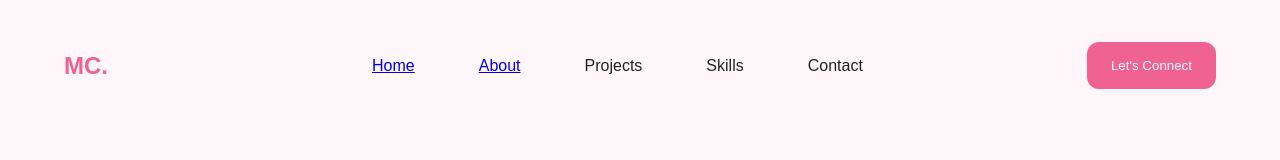
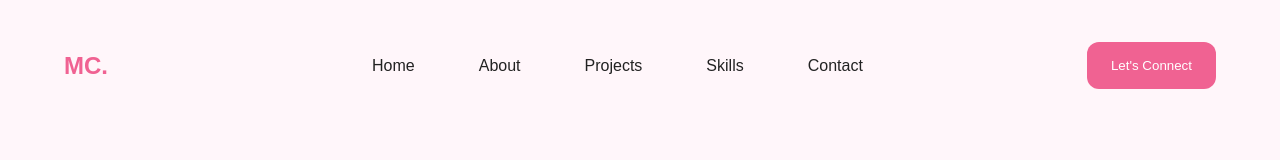
Before and after one commit to Mal-wina/Portfolio, a React app in the folder portfolio/: page / in a window 1280 px wide. Shown: the top 160 px of the page. Built offline with nearby package versions, Linux system fonts and the light colour scheme; the HTML template or start-up script is replaced by a standard one.

Commit message:
updated css

```diff
--- a/portfolio/src/App.css
+++ b/portfolio/src/App.css
@@ -27,6 +27,15 @@ body {
   gap: 2rem;
   list-style: none;
   margin: 0;
+}
+
+.nav-links a {
+  text-decoration: none;
+  color:#222;
+}
+
+.nav-links a:hover {
+  color:#f06292;
 }
 
 .menu-button{
@@ -186,6 +195,7 @@ button {
 .project-text h2 {
   font-size: 2.5rem;
   font-weight: 400;
+  color:#222;
 }
 
 .section-title {
```
